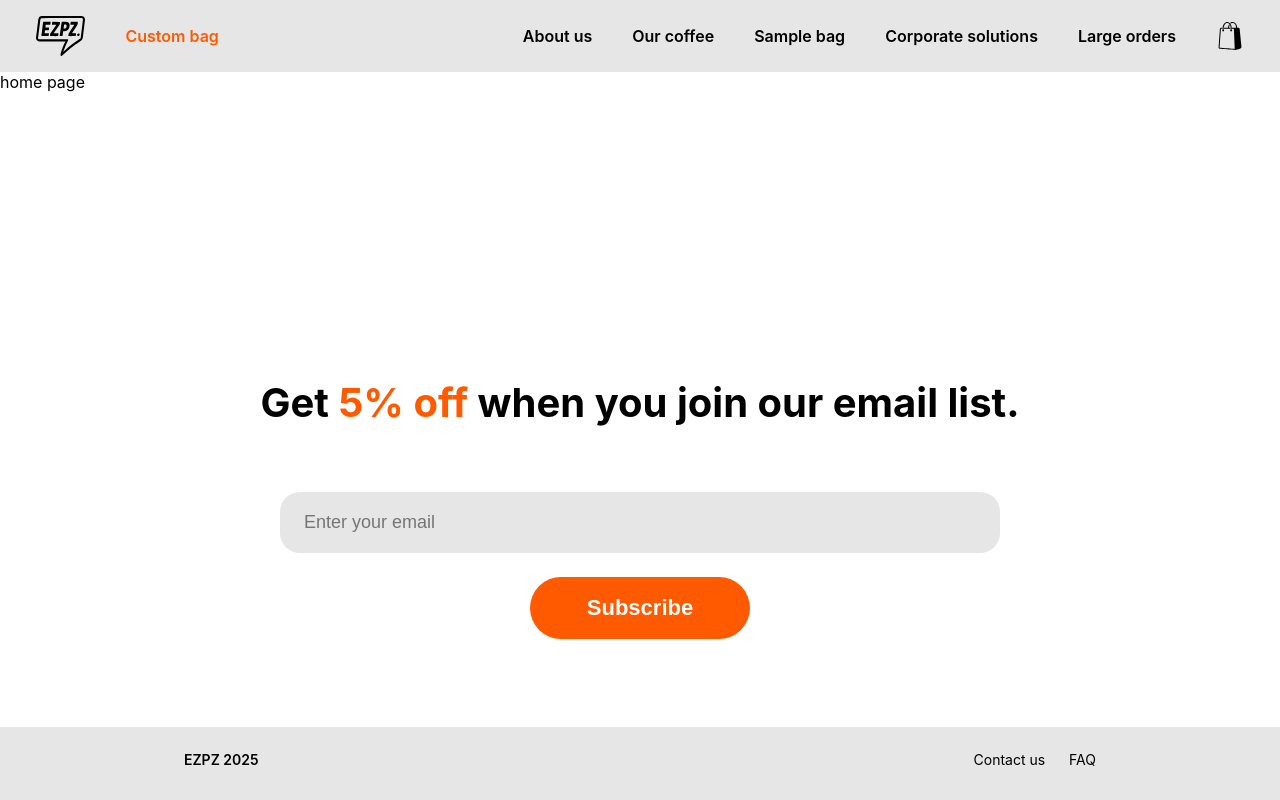
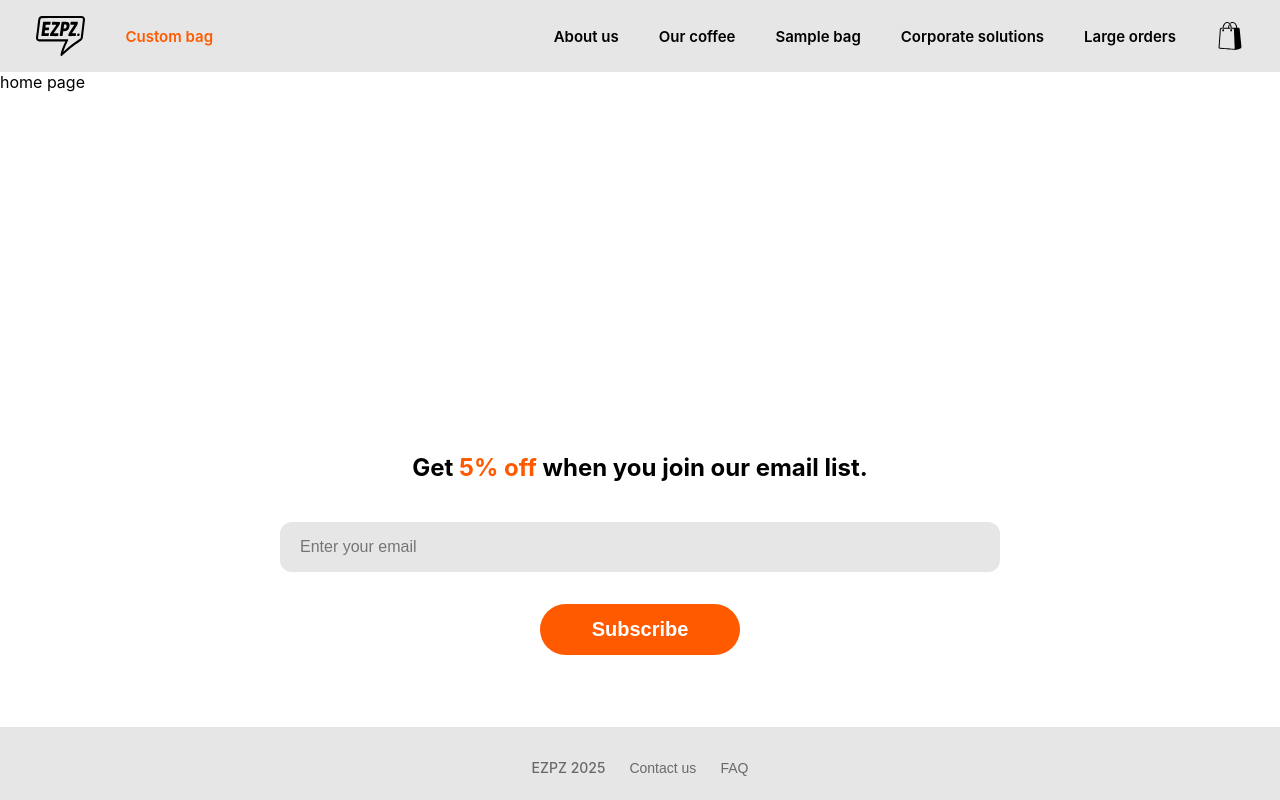
Before and after one commit to EZPZCOFFEE/ezpz.coffee, a Next.js app: page / in a window 1280 px wide. Built offline with nearby package versions, Linux system fonts and the light colour scheme; no server answers; what @shopify/hydrogen-react would draw is missing.

Commit message:
Adds footer and email list

```diff
--- a/components/custom/Layout/styles.module.scss
+++ b/components/custom/Layout/styles.module.scss
@@ -58,7 +58,7 @@
       width: 100%;
 
       .navItem {
-        font-size: 16px;
+        font-size: 15px;
         font-weight: 600;
         color: #000000;
         white-space: nowrap;
@@ -213,22 +213,17 @@
 .footer {
   width: 100%;
   background-color: #e6e6e6;
-}
 
   .footerInner {
-  max-width: 960px;
     margin: 0 auto;
-  padding: 24px 24px 32px;
+    padding: 32px 24px 24px;
     display: flex;
     align-items: center;
-  justify-content: space-between;
+    justify-content: center;
     gap: 24px;
     font-size: 14px;
-}
-
-.footerBrand {
-  font-weight: 600;
-}
+    color: #696969;
+    font-weight: 500;
 
     .footerNav {
       display: flex;
@@ -240,14 +235,10 @@
       border: none;
       padding: 0;
       background: transparent;
-  font: inherit;
+      font-size: 14px;
+      font-weight: 500;
+      color: #696969;
       cursor: pointer;
     }
-
-@media (max-width: 767px) {
-  .footerInner {
-    flex-direction: column;
-    justify-content: center;
-    text-align: center;
   }
 }
--- a/components/custom/NewsletterSignup/styles.module.scss
+++ b/components/custom/NewsletterSignup/styles.module.scss
@@ -1,6 +1,6 @@
 .newsletterSection {
   width: 100%;
-  padding: 64px 16px 56px;
+  padding: 48px 40px 44px;
   background-color: #ffffff;
 }
 
@@ -10,12 +10,12 @@
   text-align: center;
   display: flex;
   flex-direction: column;
-  gap: 32px;
+  gap: 16px;
 }
 
 .newsletterTitle {
-  font-size: 32px;
-  line-height: 1.2;
+  font-size: 24px;
+  line-height: 1.5;
   font-weight: 700;
   color: #000000;
 }
@@ -28,29 +28,29 @@
   display: flex;
   flex-direction: column;
   align-items: center;
-  gap: 24px;
+  gap: 32px;
 }
 
 .input {
   width: 100%;
   max-width: 720px;
-  padding: 20px 24px;
-  border-radius: 20px;
+  padding: 16px 20px;
+  border-radius: 12px;
   border: none;
   background-color: #e6e6e6;
-  font-size: 18px;
+  font-size: 16px;
 }
 
 .submitButton {
-  padding: 18px 48px;
+  padding: 14px 40px;
   border-radius: 999px;
   border: none;
   background-color: #ff5a00;
   color: #ffffff;
-  font-size: 20px;
+  font-size: 18px;
   font-weight: 700;
   cursor: pointer;
-  min-width: 220px;
+  min-width: 200px;
 }
 
 .submitButton:hover {
@@ -71,14 +71,14 @@
 
 @media (min-width: 768px) {
   .newsletterSection {
-    padding: 96px 24px 88px;
+    padding: 80px 20px 72px;
   }
 
   .newsletterTitle {
-    font-size: 40px;
+    font-size: 24px;
   }
 
   .submitButton {
-    font-size: 22px;
+    font-size: 20px;
   }
 }
```
Lines whose indentation alone changed are shown as unchanged.
